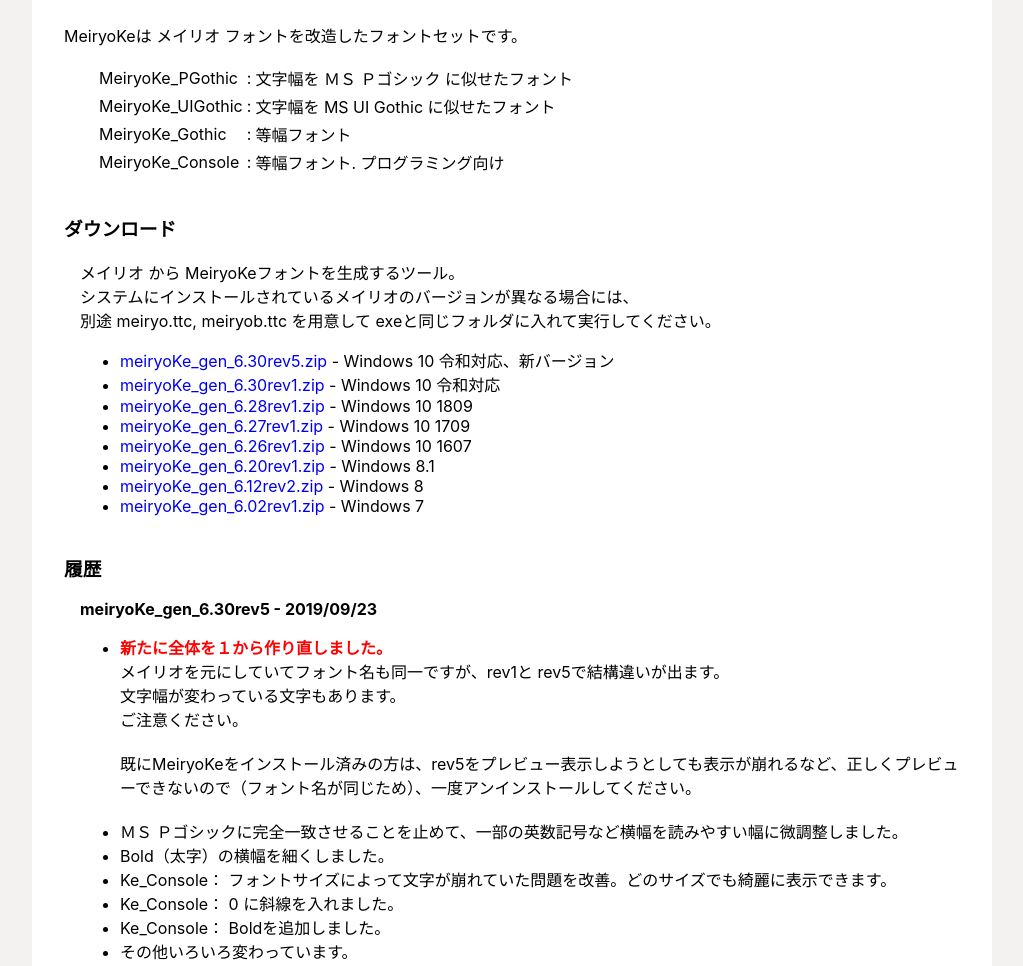
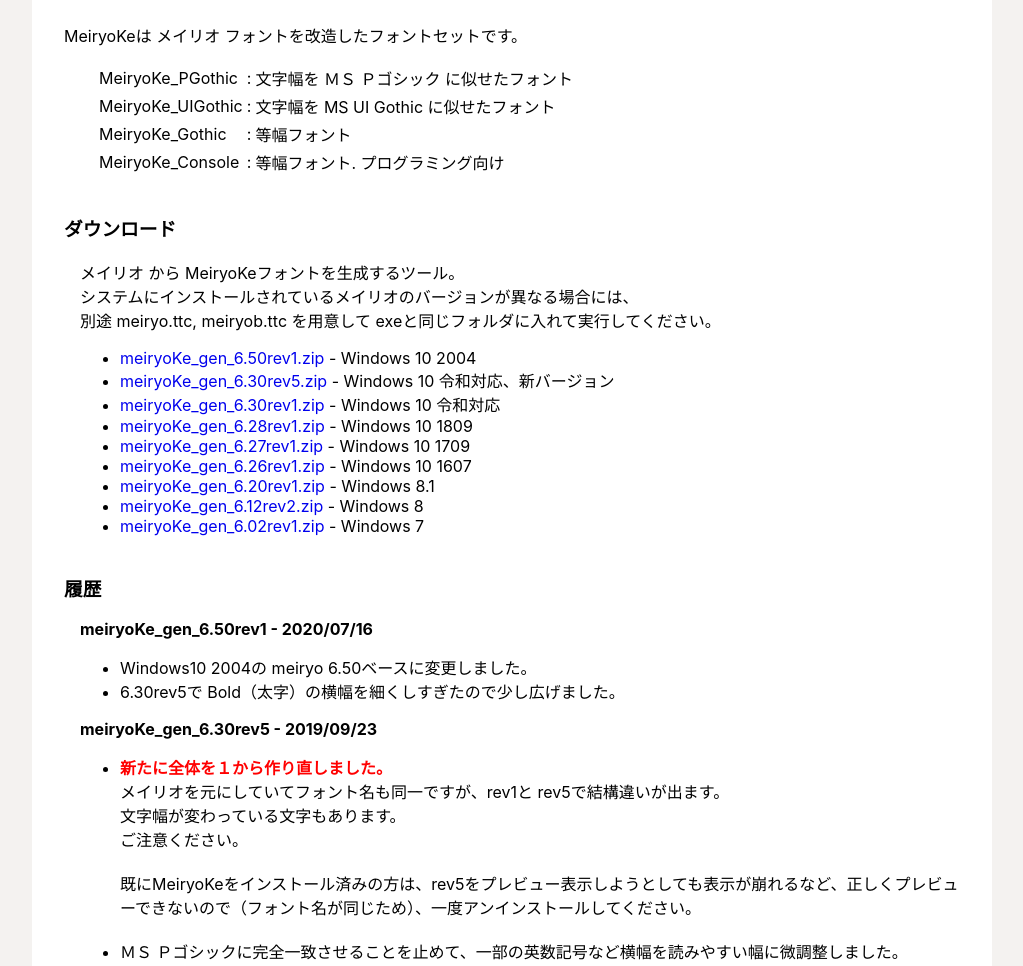
Before and after one commit to meir000/MeiryoKe, a plain HTML site: page index.html in a window 1280 px wide. Shown: the part 105-1071 px from the top of the page, without its empty margins (128-1151 px from the left). Drawn offline with Linux system fonts and the light colour scheme.

Commit message:
add v6.50rev1

```diff
--- a/index.html
+++ b/index.html
@@ -37,6 +37,7 @@
     システムにインストールされているメイリオのバージョンが異なる場合には、<br/>
     別途 meiryo.ttc, meiryob.ttc を用意して exeと同じフォルダに入れて実行してください。<br/>
     <ul>
+      <li><a download href="https://github.com/meir000/MeiryoKe/releases/download/v6.50rev1/meiryoKe_gen_6.50rev1.zip">meiryoKe_gen_6.50rev1.zip</a> - Windows 10 2004</li>
       <li><a download href="https://github.com/meir000/MeiryoKe/releases/download/v6.30rev5/meiryoKe_gen_6.30rev5.zip">meiryoKe_gen_6.30rev5.zip</a> - Windows 10 令和対応、新バージョン</li>
       <li><a download href="https://github.com/meir000/MeiryoKe/releases/download/v6.30rev1/meiryoKe_gen_6.30rev1.zip">meiryoKe_gen_6.30rev1.zip</a> - Windows 10 令和対応</li>
       <li><a download href="https://github.com/meir000/MeiryoKe/releases/download/v6.28rev1/meiryoKe_gen_6.28rev1.zip">meiryoKe_gen_6.28rev1.zip</a> - Windows 10 1809</li>
@@ -52,6 +53,14 @@
 <section>
   <h3>履歴</h3>
   <div>
+
+    <div>
+      <h4>meiryoKe_gen_6.50rev1 - 2020/07/16</h4>
+      <ul>
+	<li>Windows10 2004の meiryo 6.50ベースに変更しました。</li>
+	<li>6.30rev5で Bold（太字）の横幅を細くしすぎたので少し広げました。</li>
+      </ul>
+    </div>
 
     <div>
       <h4>meiryoKe_gen_6.30rev5 - 2019/09/23</h4>
```
